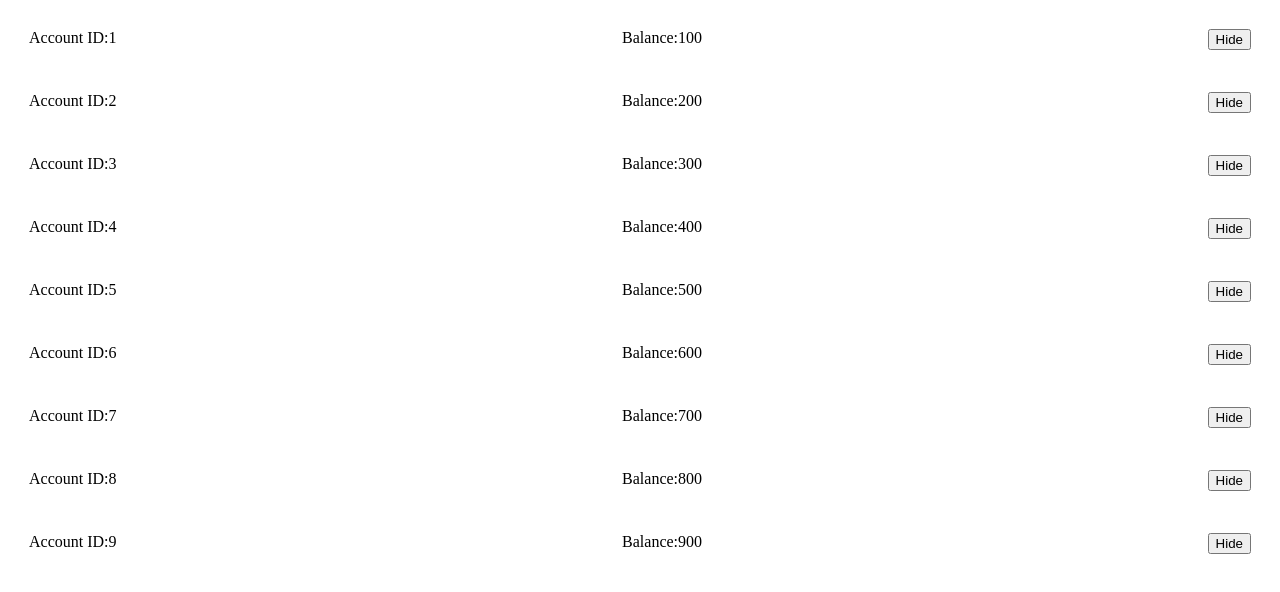
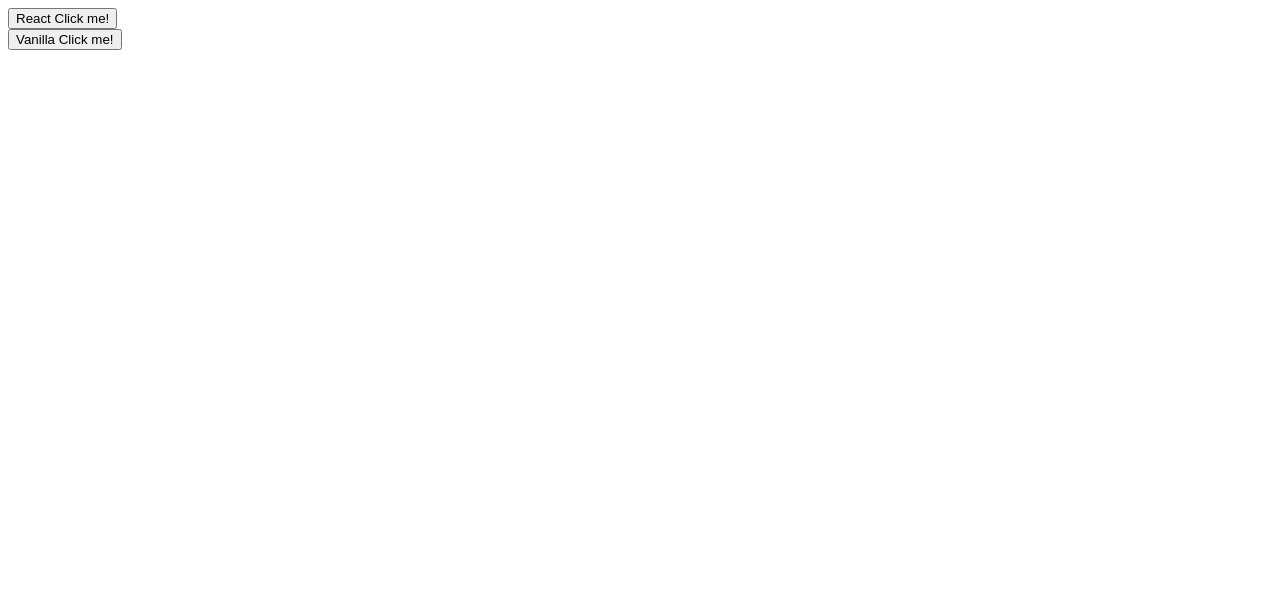
Before and after one commit to maurusrv/vank-app, a React (Vite) app: page / in a window 1280 px wide. Shown: the top 592 px of the page. Built offline with nearby package versions, Linux system fonts and the light colour scheme.

Commit message:
Event Handlers demo

```diff
--- a/index.html
+++ b/index.html
@@ -8,6 +8,15 @@
   </head>
   <body>
     <div id="root"></div>
+    <div id="demo">
+      <button>Vanilla Click me!</button>
+    </div>
     <script type="module" src="/src/main.jsx"></script>
+    <script>
+      function vanillaClick (e) {
+        console.log('on button click, vanilla', e)
+      }
+      document.querySelector('button').addEventListener('click', vanillaClick)
+    </script>
   </body>
 </html>
--- a/src/App.jsx
+++ b/src/App.jsx
@@ -1,5 +1,7 @@
-import { useState } from 'react'
-import Account from "./components/Account"
+// import { useState } from 'react'
+// import Account from "./components/Account"
+
+
 
 function App() { // react is top to bottom unidirectional data flow
   // Hydration
@@ -9,41 +11,46 @@ function App() { // react is top to bottom unidirectional data flow
   // 2. state-level (component-level (e.g. root component, child component))
   // 3. prop-level (derived from parent component)
 
-  const accounts = [
-    {id: 1, balance: 100},
-    {id: 2, balance: 200},
-    {id: 3, balance: 300},
-    {id: 4, balance: 400},
-    {id: 5, balance: 500},
-    {id: 6, balance: 600},
-    {id: 7, balance: 700},
-    {id: 8, balance: 800},
-    {id: 9, balance: 900},
-  ]
+  // const accounts = [
+  //   {id: 1, balance: 100},
+  //   {id: 2, balance: 200},
+  //   {id: 3, balance: 300},
+  //   {id: 4, balance: 400},
+  //   {id: 5, balance: 500},
+  //   {id: 6, balance: 600},
+  //   {id: 7, balance: 700},
+  //   {id: 8, balance: 800},
+  //   {id: 9, balance: 900},
+  // ]
 
   // state
   // const array[first item, state variable, second item updater function] = useState hook ( initial value for the state variable)
-  const [isVisible, setIsVisible] = useState(true)
+  // const [isVisible, setIsVisible] = useState(true)
 
   console.log('Rerendering...')
 
   // event handlers
-  const toggleAccountList = () => {
-    console.log('Toggling account list...')
+  // const toggleAccountList = () => {
+  //   console.log('Toggling account list...')
 
-    if (isVisible) {
-      setIsVisible(false)
-    } else setIsVisible(true)
+  //   if (isVisible) {
+  //     setIsVisible(false)
+  //   } else setIsVisible(true)
+  // }
+
+  const reactClick = (e) => {
+    console.log('on button click, react', e)
   }
 
   // jsx return
   return (
     <main>
-      <div>
+      <button onClick={reactClick}>React Click me!</button>
+      {/* <div>
         {accounts.map((account) => (
           <Account key={account.id} account={account} isVisible={isVisible} toggleAccountList={toggleAccountList} />
         ))}
-      </div>
+      </div> */}
     </main>
   )
 }
```
